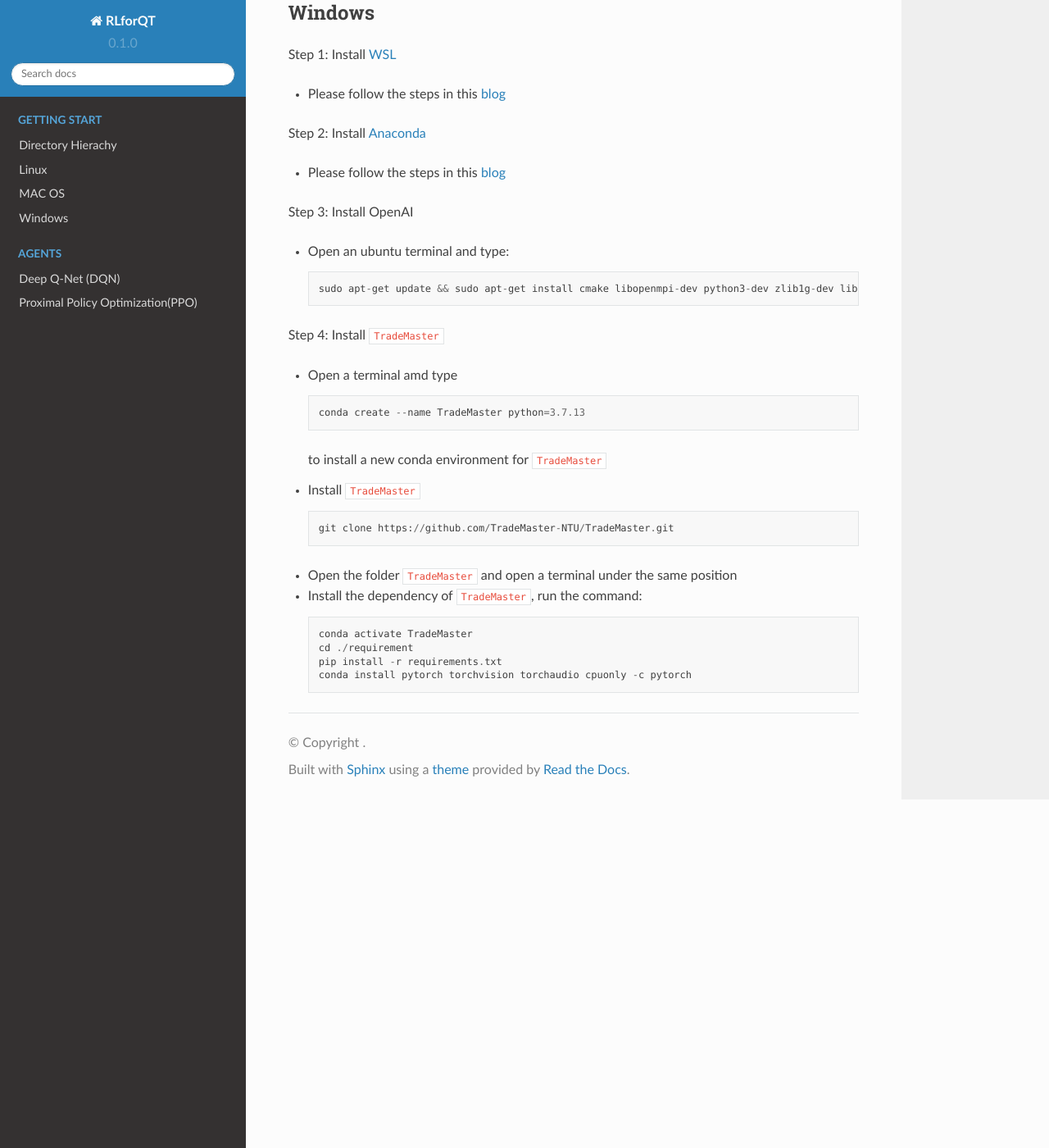
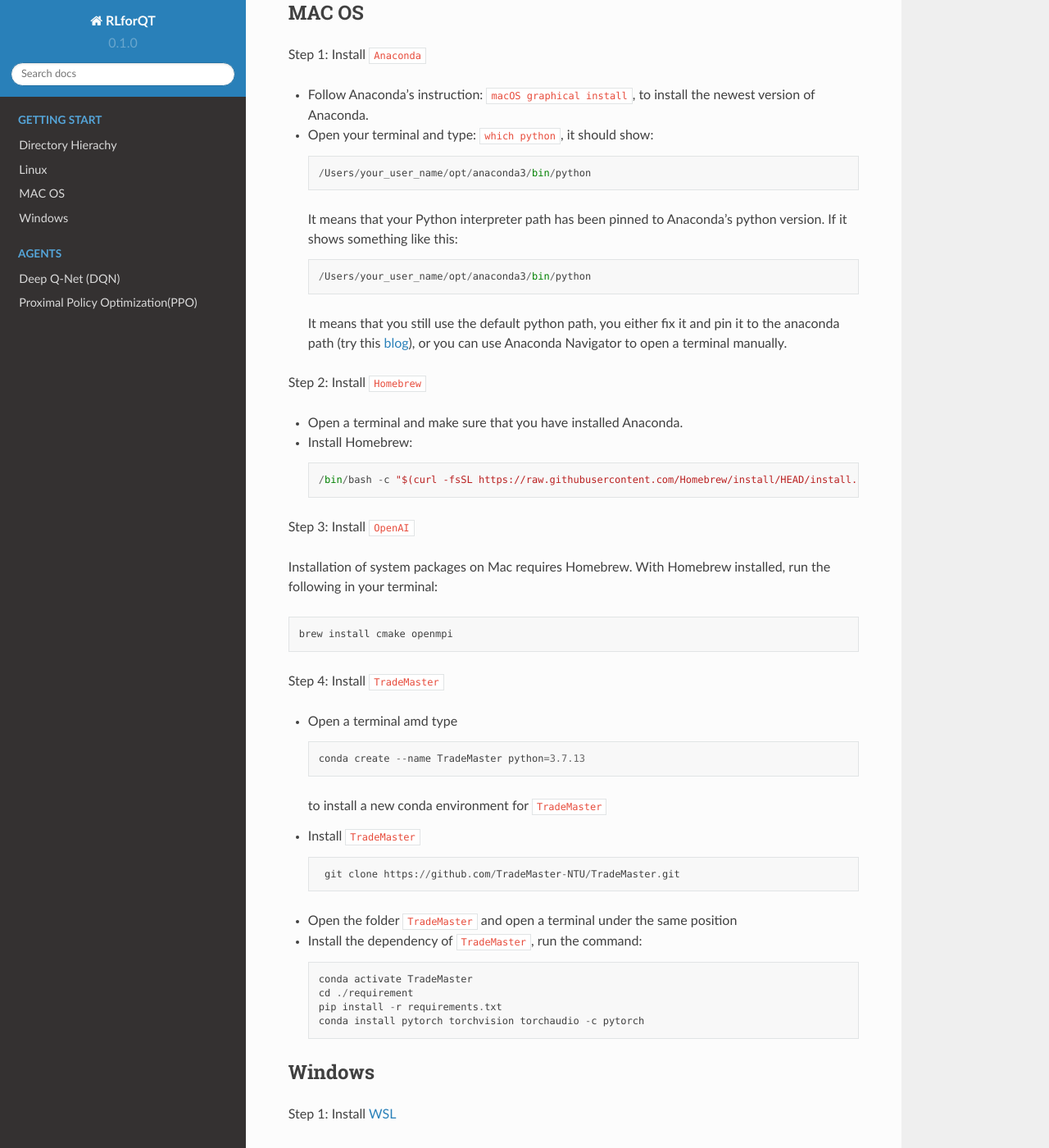
Before and after one commit to yonggang-Xie/readthedocs, a Sphinx documentation site: the page built from docs/source/Installation.md, in a window 1280 px wide and 1400 px high, scrolled down 2575 px. Shown: the whole window at 82% size. Built offline with Sphinx 7.4.7 and the Read the Docs theme 2.0.0, drawn with Linux system fonts in a browser that asks for light colours; pages that are not in the unit, such as notebooks, are missing from menus.

Commit message:
Update Installation.md

````diff
--- a/docs/source/Installation.md
+++ b/docs/source/Installation.md
@@ -105,6 +105,53 @@
    conda install pytorch torchvision torchaudio cudatoolkit=11.3 -c pytorch
    ```
 
+## MAC OS
+Step 1: Install [`Anaconda`](https://www.anaconda.com/products/individual)
+
+- Follow Anaconda’s instruction: [`macOS graphical install`](https://docs.anaconda.com/anaconda/install/mac-os/), to install the newest version of Anaconda.
+
+- Open your terminal and type: `which python`, it should show:
+  ```
+  /Users/your_user_name/opt/anaconda3/bin/python
+  ```
+  It means that your Python interpreter path has been pinned to Anaconda’s python version. If it shows something like this:
+  ```
+  /Users/your_user_name/opt/anaconda3/bin/python
+  ```
+  It means that you still use the default python path, you either fix it and pin it to the anaconda path (try this [blog](https://towardsdatascience.com/how-to-successfully-install-anaconda-on-a-mac-and-actually-get-it-to-work-53ce18025f97)), or you can use Anaconda Navigator to open a terminal manually.
+
+Step 2: Install [`Homebrew`](https://brew.sh/)
+
+- Open a terminal and make sure that you have installed Anaconda.
+- Install Homebrew:
+  ```
+  /bin/bash -c "$(curl -fsSL https://raw.githubusercontent.com/Homebrew/install/HEAD/install.sh)"
+  ```
+Step 3: Install [`OpenAI`](https://github.com/openai/baselines)
+
+Installation of system packages on Mac requires Homebrew. With Homebrew installed, run the following in your terminal:
+```
+brew install cmake openmpi
+```
+Step 4: Install [`TradeMaster`](https://github.com/TradeMaster-NTU/TradeMaster)
+- Open a terminal amd type
+  ```
+  conda create --name TradeMaster python=3.7.13
+  ```
+  to install a new conda environment for `TradeMaster`
+- Install `TradeMaster`
+  ```
+   git clone https://github.com/TradeMaster-NTU/TradeMaster.git
+  ```
+- Open the folder `TradeMaster` and open a terminal under the same position
+- Install the dependency of `TradeMaster`, run the command:
+   ```
+   conda activate TradeMaster
+   cd ./requirement
+   pip install -r requirements.txt
+   conda install pytorch torchvision torchaudio -c pytorch
+   ```
+
 ## Windows
 Step 1: Install [WSL](https://docs.microsoft.com/en-us/windows/wsl/)
 - Please follow the steps in this [blog](https://docs.microsoft.com/en-us/windows/wsl/install)
````
